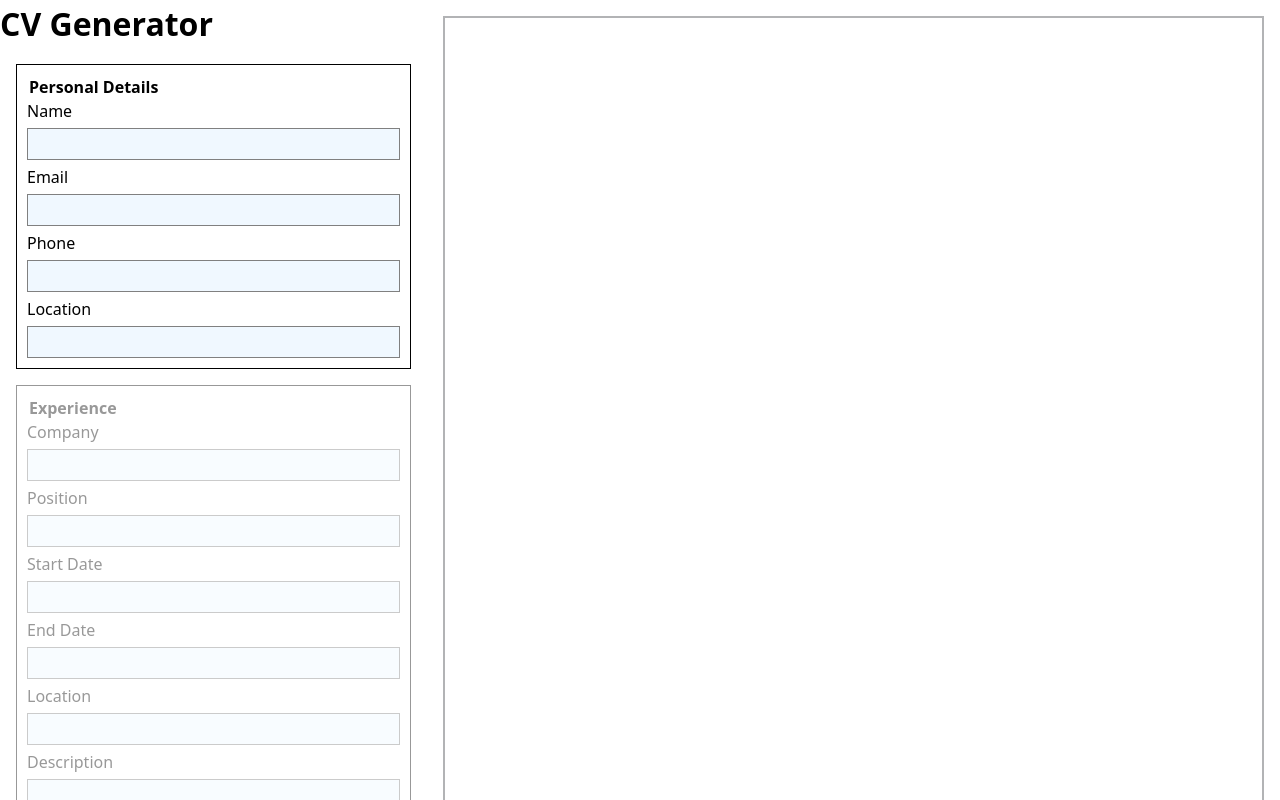
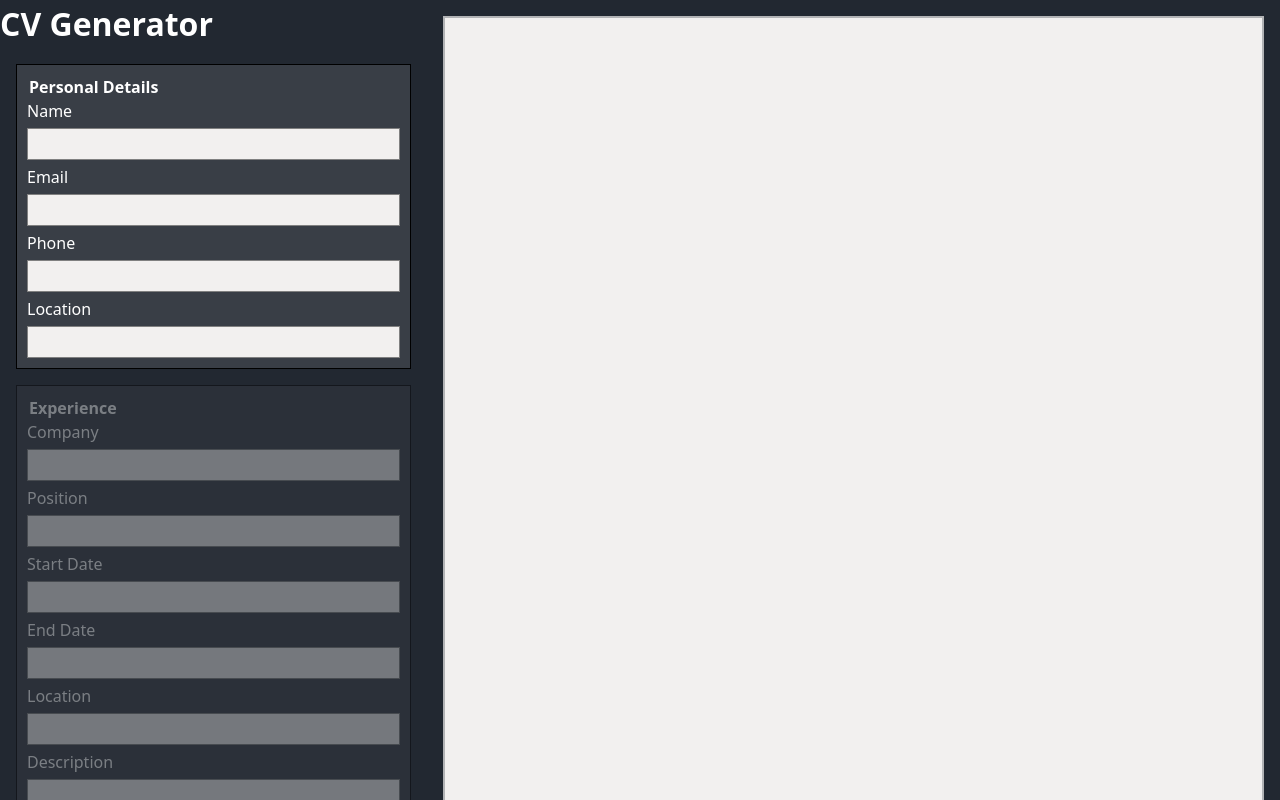
Before and after one commit to CopyypoC/odin-cv-application, a React (Vite) app: page / in a window 1280 px wide. Shown: the top 800 px of the page. Built offline with nearby package versions, Linux system fonts and the light colour scheme.

Commit message:
feat: add App colors

```diff
--- a/src/components/PersonalSection.jsx
+++ b/src/components/PersonalSection.jsx
@@ -2,9 +2,11 @@ export function PersonalSection({ personalItem }) {
   return (
     <header>
       <h2>{personalItem.name}</h2>
-      <p>{personalItem.email}</p>
-      <p>{personalItem.phone}</p>
-      <p>{personalItem.location}</p>
+      <div className="personal-bottom">
+        <p>{personalItem.email}</p>
+        <p>{personalItem.phone}</p>
+        <p>{personalItem.location}</p>
+      </div>
     </header>
   );
 }
--- a/src/styles/App.css
+++ b/src/styles/App.css
@@ -1,3 +1,14 @@
+/* Custom Vars */
+#root {
+  --main-bg-clr: #222831;
+  --main-accent-clr: #393e46;
+  --font-clr-light: #ffffff;
+  --font-clr-dark: #000000;
+  --cv-bg-clr: #f2f0ef;
+  --cv-header--clr: #dfd0b8;
+  --cv-accent-clr: #ece3d5;
+}
+
 /* General */
 #root {
   display: grid;
@@ -5,13 +16,26 @@
     "title cv" min-content
     "form cv" 1fr
     / 1fr 2fr;
+  background-color: var(--main-bg-clr);
 }
 
 h1 {
+  color: var(--font-clr-light);
   grid-area: title;
 }
 
 /* CV Form */
+form {
+  background-color: var(--main-accent-clr);
+  color: var(--font-clr-light);
+}
+
+input {
+  background-color: var(--cv-bg-clr);
+  border: 1px solid gray;
+  padding: 3px;
+}
+
 .cv-form-container {
   margin: 1rem;
   grid-area: form;
@@ -39,12 +63,6 @@ legend {
   gap: 5px;
 }
 
-input {
-  background-color: aliceblue;
-  border: 1px solid gray;
-  padding: 3px;
-}
-
 .edu-list,
 .exp-list {
   border: 1px solid black;
@@ -65,4 +83,21 @@ input {
   min-height: 80vh;
   margin: 1rem;
   border: 2px solid rgb(178, 179, 181);
+  background-color: var(--cv-bg-clr);
 }
+
+.cv h3 {
+  background-color: var(--cv-accent-clr);
+}
+
+.cv header {
+  display: flex;
+  flex-direction: column;
+  align-items: center;
+  background-color: var(--cv-header--clr);
+}
+
+.personal-bottom {
+  display: flex;
+  gap: 1rem;
+}
```
